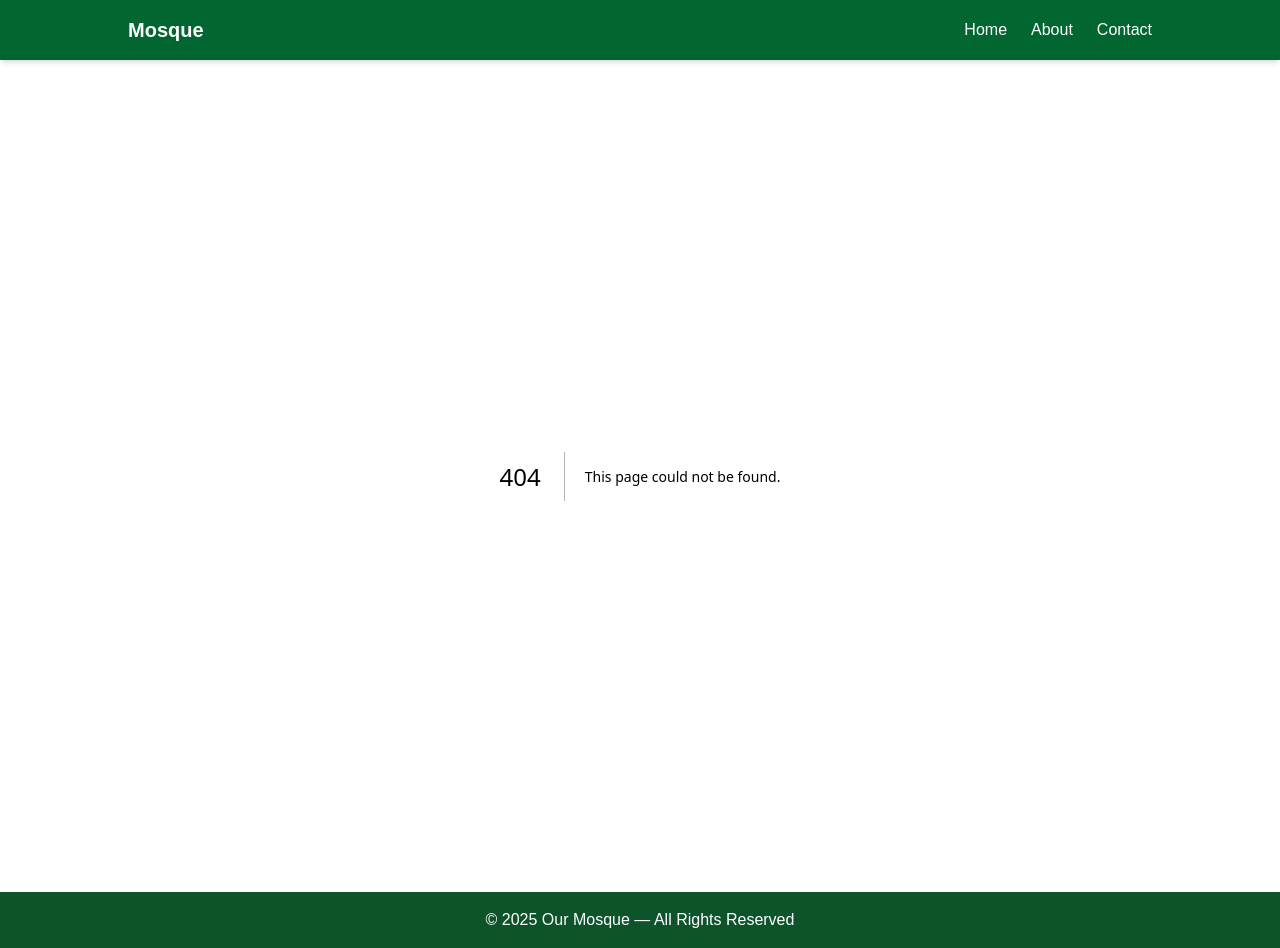
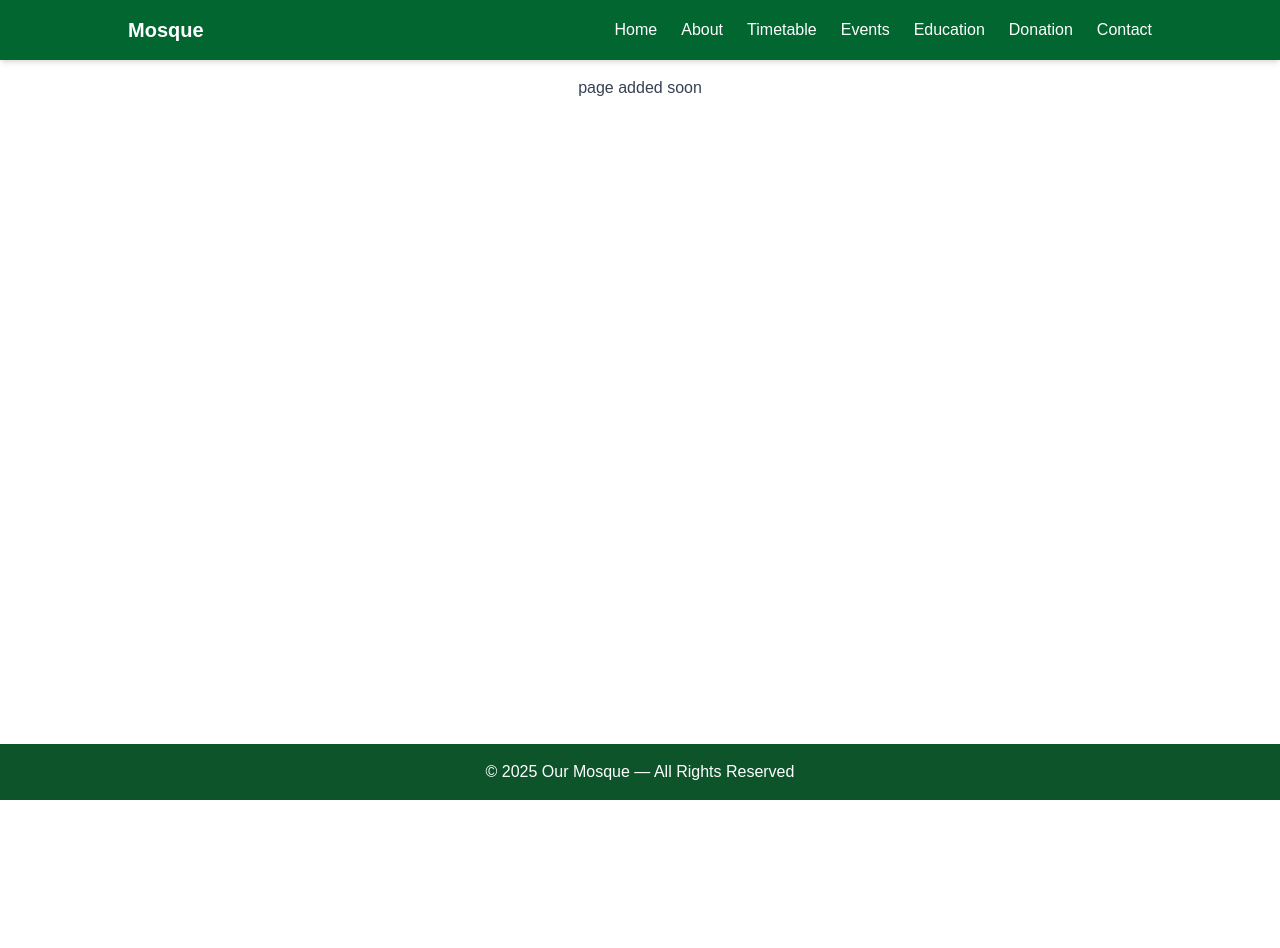
Before and after one commit to wad2k/mosque-website, a Next.js app: page /donation in a window 1280 px wide. Before the commit this address had no page. After the commit the page ends 800 px from the top, so only its background shows below. Built offline with nearby package versions, Linux system fonts and the light colour scheme.

Commit message:
added all tabs

```diff
--- /dev/null
+++ b/app/(public)/contact/page.tsx
@@ -0,0 +1,10 @@
+export default function Contact() {
+  return (
+    <div>
+      <h1 className="text-3xl font-bold text-green-700 mb-4">Contact Us</h1>
+      <p className="text-gray-700">Email: info@sheerwatermosque.org.uk</p>
+      <p className="text-gray-700">Phone: Tel Amir Saab: 07782 411127, Ahmed: 07846 156789</p>
+      <p className="text-gray-700">Location: Scouts Building, 65 Lambourne Crescent, Sheerwater, Woking GU21 5RJ</p>
+    </div>
+  );
+}
--- /dev/null
+++ b/app/(public)/donation/page.tsx
@@ -0,0 +1,7 @@
+export default function Donation() {
+  return (
+    <div>
+      <p className="text-gray-700">page added soon</p>
+    </div>
+  );
+}
--- /dev/null
+++ b/app/(public)/education/page.tsx
@@ -0,0 +1,7 @@
+export default function Education() {
+  return (
+    <div>
+      <p className="text-gray-700">page added soon</p>
+    </div>
+  );
+}
--- /dev/null
+++ b/app/(public)/events/page.tsx
@@ -0,0 +1,7 @@
+export default function Events() {
+  return (
+    <div>
+      <p className="text-gray-700">page added soon</p>
+    </div>
+  );
+}
--- /dev/null
+++ b/app/(public)/timetable/page.tsx
@@ -0,0 +1,7 @@
+export default function Timetable() {
+  return (
+    <div>
+      <p className="text-gray-700">page added soon</p>
+    </div>
+  );
+}
--- a/app/contact/page.tsx
+++ /dev/null
@@ -1,9 +0,0 @@
-export default function Contact() {
-  return (
-    <div>
-      <h1 className="text-3xl font-bold text-green-700 mb-4">Contact Us</h1>
-      <p className="text-gray-700">Email: info@mosque.com</p>
-      <p className="text-gray-700">Location: 123 Mosque Road</p>
-    </div>
-  );
-}
--- a/app/page.tsx
+++ b/app/page.tsx
@@ -9,7 +9,7 @@ export default function Home() {
 
   <div className="max-w-4xl mx-auto flex flex-col items-center gap-6">
     <h1 className="text-5xl font-extrabold leading-tight">
-      Welcome to Our Community Mosque
+      Sheerwater Muslim Education & Welfare Trust
     </h1>
     <p className="text-xl opacity-90 max-w-2xl">
       A home for worship, learning, and unity.
--- a/components/navbar.tsx
+++ b/components/navbar.tsx
@@ -8,6 +8,10 @@ export default function Navbar() {
         <div className="flex gap-6">
           <Link href="/">Home</Link>
           <Link href="/about">About</Link>
+          <Link href="/timetable">Timetable</Link>
+          <Link href="/events">Events</Link>
+          <Link href="/education">Education</Link>
+          <Link href="/donation">Donation</Link>
           <Link href="/contact">Contact</Link>
         </div>
       </div>
```
Also changed, not shown: app/(public)/about/page.tsx (renamed from app/about/page.tsx).
